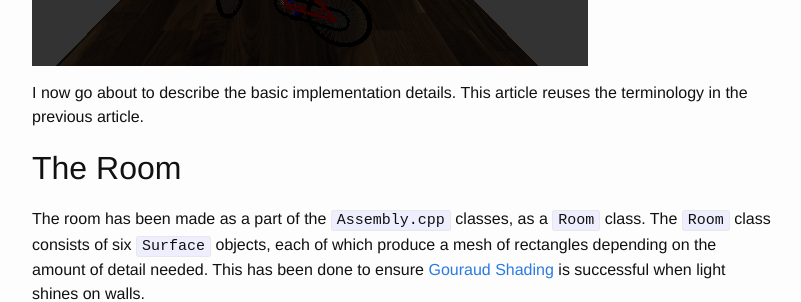
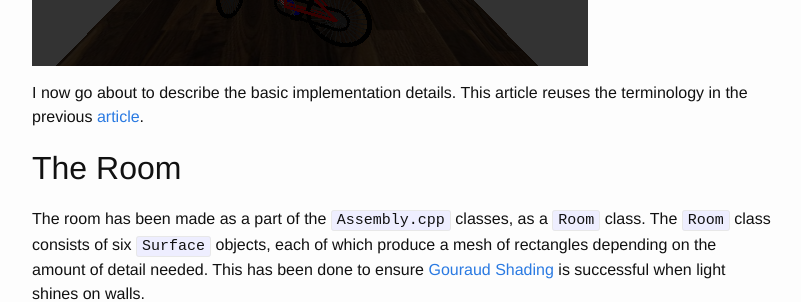
Before and after one commit to martiansideofthemoon/martiansideofthemoon.github.io, a Jekyll site: the page built from _posts/2016-10-14-opengl-cycle-room.markdown, in a window 1280 px wide and 900 px high, scrolled down 895 px. Shown: the part 176-478 px from the top of the window, without its empty margins (238-1039 px from the left). Built offline with Jekyll 4.4.1, drawn with Linux system fonts in a browser that asks for light colours; part of the change alters nothing that is shown.

```diff
--- a/_posts/2016-10-14-opengl-cycle-room.markdown
+++ b/_posts/2016-10-14-opengl-cycle-room.markdown
@@ -15,7 +15,7 @@ Here is the final output produced in fixed camera mode.
 
 ![cycle4]({{ site.url }}/assets/cycle4.png)
 
-I now go about to describe the basic implementation details. This article reuses the terminology in the previous article.
+I now go about to describe the basic implementation details. This article reuses the terminology in the previous [article]({% post_url 2016-09-28-opengl-cycle %}).
 
 ## The Room
 
```
